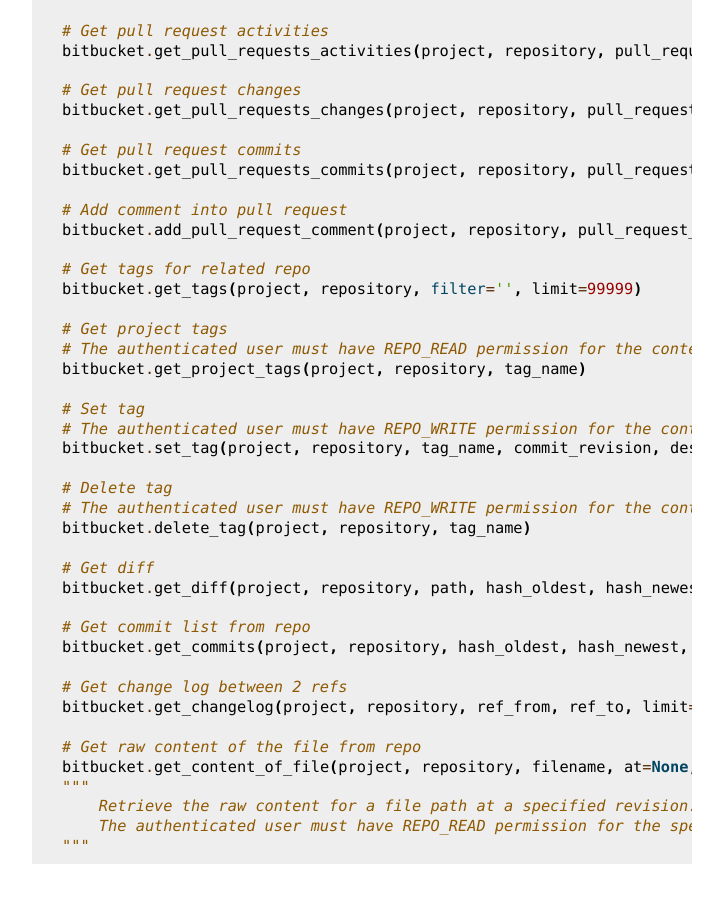
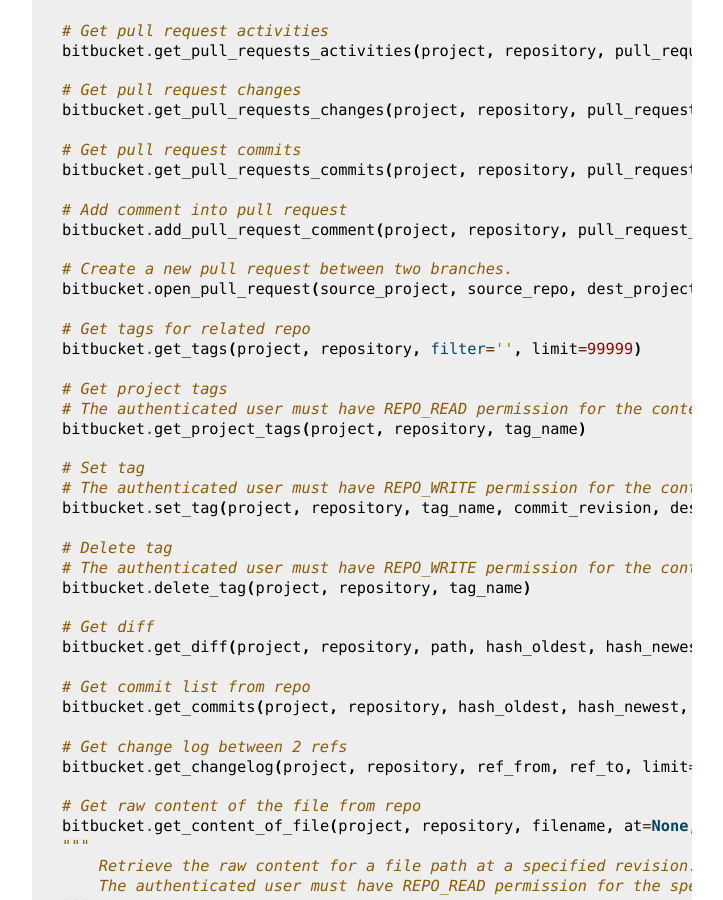
Before and after one commit to atlassian-api/atlassian-python-api, a Sphinx documentation site: the page built from docs/bitbucket.rst, in a window 1280 px wide and 900 px high, scrolled down 2518 px. Shown: the whole window, without its empty margins (388-1111 px from the left). Built offline with Sphinx 7.4.7, drawn with Linux system fonts in a browser that asks for light colours; pages that are not in the unit, such as notebooks, are missing from menus.

Commit message:
Update docs for pull request creation

```diff
--- a/docs/bitbucket.rst
+++ b/docs/bitbucket.rst
@@ -139,6 +139,9 @@
     # Add comment into pull request
     bitbucket.add_pull_request_comment(project, repository, pull_request_id, text)
 
+    # Create a new pull request between two branches.
+    bitbucket.open_pull_request(source_project, source_repo, dest_project, dest_repo, source_branch, destination_branch, title, description)
+
     # Get tags for related repo
     bitbucket.get_tags(project, repository, filter='', limit=99999)
 
```
